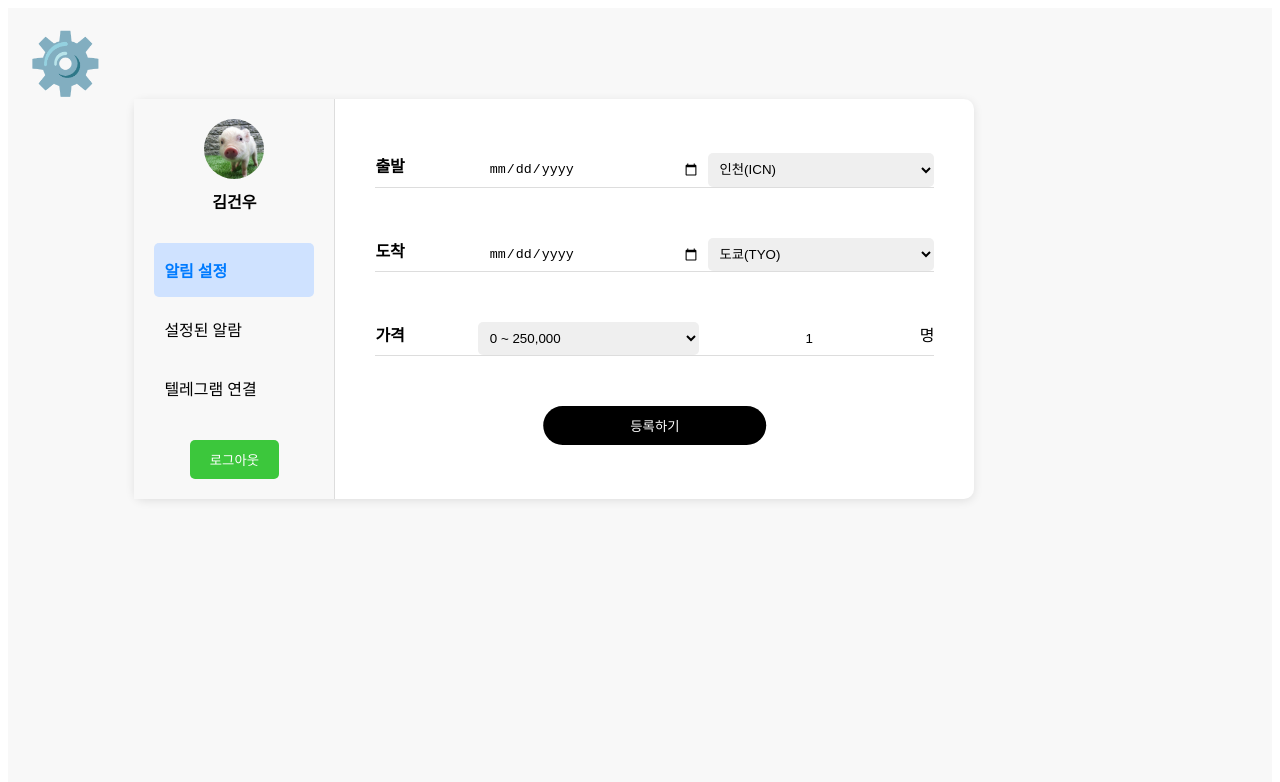
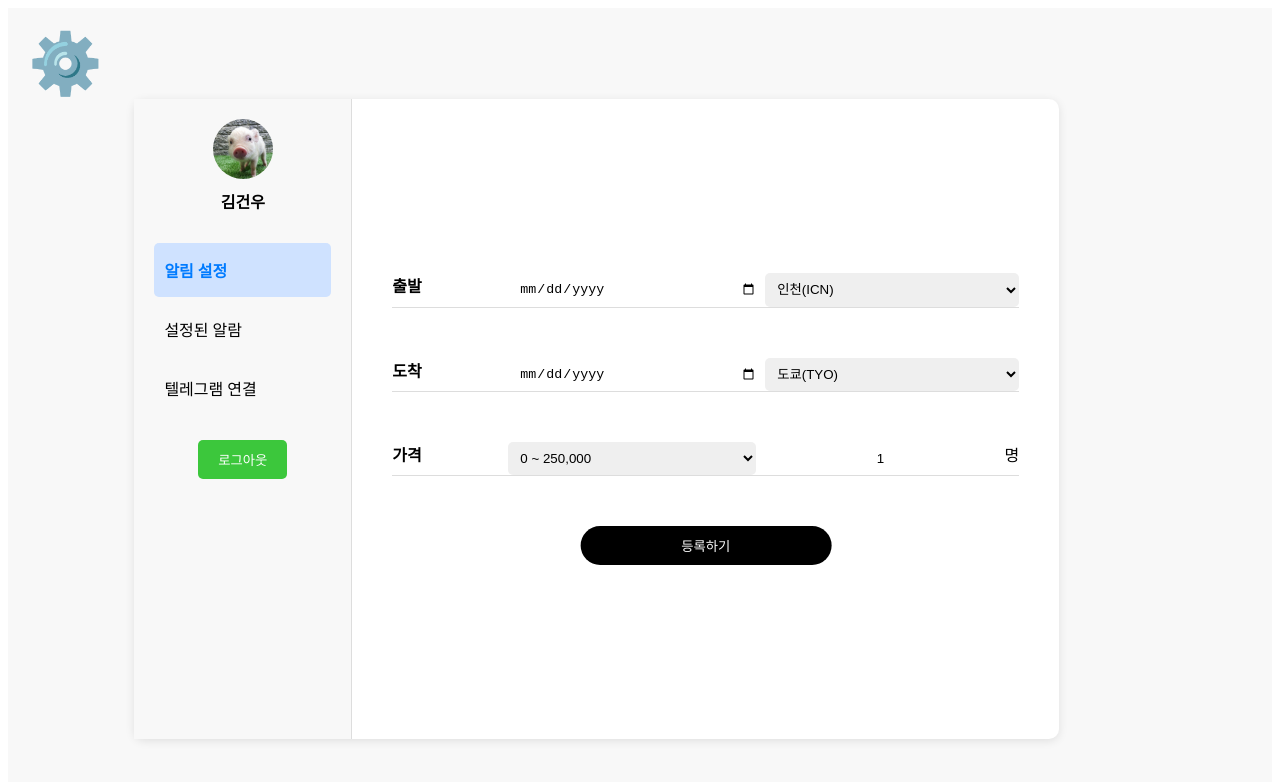
Before and after one commit to withoutsultang/FlightMore, a React (Create React App) app in the folder react/front/: page / in a window 1280 px wide. Both pictures are taken after a click on the button "네이버 로그인". Shown: the top 782 px of the page. Built offline with nearby package versions, Linux system fonts and the light colour scheme.

Commit message:
사이드바 컴포넌트 분리

```diff
--- /dev/null
+++ b/react/front/src/ui/NotificationSetting.js
@@ -0,0 +1,108 @@
+import React, { useState } from "react";
+import styled from 'styled-components';
+
+const NotificationSettings = () => {
+    const [departureDate, setDepartureDate] = useState('');
+    const [arrivalDate, setArrivalDate] = useState('');
+    const [departureLocation, setDepartureLocation] = useState('서');
+    const [arrivalLocation, setArrivalLocation] = useState('');
+    const [priceRange, setPriceRange] = useState('');
+    const [numPeople, setNumPeople] = useState('1');
+
+    return (
+        <div>
+            <InfoRow>
+                <Label>출발</Label>
+                <Input type="date" value={departureDate} onChange={(e) => setDepartureDate(e.target.value)} />
+                <Select value={departureLocation} onChange={(e) => setDepartureLocation(e.target.value)}>
+                    <option value="ICN">인천(ICN)</option>
+                    <option value="GMP">김포(GMP)</option>
+                    <option value="PUS">부산(PUS)</option>
+                </Select>
+            </InfoRow>
+            <InfoRow>
+                <Label>도착</Label>
+                <Input type="date" value={arrivalDate} onChange={(e) => setArrivalDate(e.target.value)} />
+                <Select value={arrivalLocation} onChange={(e) => setArrivalLocation(e.target.value)}>
+                    <option value="TYO">도쿄(TYO)</option>
+                    <option value="KIX">오사카(KIX)</option>
+                    <option value="FUK">후쿠오카(FUK)</option>
+                </Select>
+            </InfoRow>
+            <InfoRow>
+                <Label>가격</Label>
+                <Select value={priceRange} onChange={(e) => setPriceRange(e.target.value)}>
+                    <option value="0 ~ 250,000">0 ~ 250,000</option>
+                    <option value="250,000 ~ 500,000">250,000 ~ 500,000</option>
+                    <option value="500,000 ~ 1,000,000">500,000 ~ 1,000,000</option>
+                </Select>
+                <NumberInput type="number" min="1" value={numPeople} onChange={(e) => setNumPeople(e.target.value)} />명
+            </InfoRow>
+            <RegisterButton>등록하기</RegisterButton>
+        </div>
+    );
+};
+
+export default NotificationSettings;
+
+// 스타일 컴포넌트
+const InfoRow = styled.div`
+    display: flex;
+    justify-content: space-between;
+    margin-bottom: 50px;
+    border-bottom: 1px solid #ddd;
+`;
+
+const Label = styled.div`
+    font-weight: bold;
+    font-size: 1em;
+    flex: 1;
+`;
+
+const Input = styled.input`
+    flex: 2;
+    padding: 8px;
+    border: none;
+    border-radius: 5px;
+`;
+
+const Select = styled.select`
+    flex: 2;
+    padding: 8px;
+    border: none;
+    border-radius: 5px;
+`;
+
+const NumberInput = styled.input`
+    flex: 2;
+    padding: 8px;
+    border: none;
+    border-radius: 5px;
+    outline: none;
+    text-align: center;
+
+    // 스피너 제거
+    &::-webkit-inner-spin-button,
+    &::-webkit-outer-spin-button {
+        -webkit-appearance: none;
+        margin: 0;
+    }
+`;
+
+const RegisterButton = styled.button`
+    width: 100%;
+    max-width: 40%;
+    position: relative;
+    left: 50%;
+    transform: translateX(-50%);
+    padding: 10px;
+    background-color: #000000ff;
+    color: white;
+    border: none;
+    border-radius: 20px;
+    cursor: pointer;
+
+    &:hover {
+        background-color: #00000065;
+    }
+`;
--- /dev/null
+++ b/react/front/src/ui/SetAlarms.js
@@ -0,0 +1,12 @@
+import React from 'react';
+
+const SetAlarms = () => {
+    return (
+        <div>
+            <h2>설정된 알람</h2>
+            <p>설정된 알람 ~~</p>
+        </div>
+    );
+};
+
+export default SetAlarms;
--- /dev/null
+++ b/react/front/src/ui/TelegramConnection.js
@@ -0,0 +1,12 @@
+import React from 'react';
+
+const TelegramConnection = () => {
+    return (
+        <div>
+            <h2>텔레그램 연결</h2>
+            <p>텔레그램 연결 ~~</p>
+        </div>
+    );
+};
+
+export default TelegramConnection;
--- a/react/front/src/ui/main.js
+++ b/react/front/src/ui/main.js
@@ -2,15 +2,13 @@ import React, { useState } from "react";
 import styled from 'styled-components';
 import { useNavigate } from 'react-router-dom';
 import image from '../components/image';
+import NotificationSettings from './NotificationSetting';
+import SetAlarms from './SetAlarms';
+import TelegramConnection from './TelegramConnection';
 
 function Main() {
     const navigate = useNavigate();
-    const [departureDate, setDepartureDate] = useState('');
-    const [arrivalDate, setArrivalDate] = useState('');
-    const [departureLocation, setDepartureLocation] = useState('서');
-    const [arrivalLocation, setArrivalLocation] = useState('');
-    const [priceRange, setPriceRange] = useState('');
-    const [numPeople, setNumPeople] = useState('1');
+    const [activeSection, setActiveSection] = useState('notificationSettings');
 
     //로그아웃 시 페이지 이동(임시) 추후 수정 필요
     const handleLogout = () => {
@@ -26,40 +24,21 @@ function Main() {
               <ProfileImage src={image.img1} alt="프로필 이미지" />
               <ProfileName>김건우</ProfileName>
             </Profile>
-            <SidebarItem active>알림 설정</SidebarItem>
-            <SidebarItem>설정된 알람</SidebarItem>
-            <SidebarItem>텔레그램 연결</SidebarItem>
+            <SidebarItem
+                active={activeSection === 'notificationSettings'}
+                onClick={() => setActiveSection('notificationSettings')}>알림 설정</SidebarItem>
+            <SidebarItem
+              active={activeSection === 'setAlarms'}
+              onClick={() => setActiveSection('setAlarms')}>설정된 알람</SidebarItem>
+            <SidebarItem
+              active={activeSection === 'telegram'}
+              onClick={() => setActiveSection('telegram')}>텔레그램 연결</SidebarItem>
             <Logout><LogoutButton onClick={handleLogout}>로그아웃</LogoutButton></Logout>
           </Sidebar>
           <Content>
-            <InfoRow>
-              <Label>출발</Label>
-              <Input type="date" value={departureDate} onChange={(e) => setDepartureDate(e.target.value)} />
-              <Select value={departureLocation} onChange={(e) => setDepartureLocation(e.target.value)}>
-                  <option value="ICN">인천(ICN)</option>
-                  <option value="GMP">김포(GMP)</option>
-                  <option value="PUS">부산(PUS)</option>
-              </Select>
-            </InfoRow>
-            <InfoRow>
-              <Label>도착</Label>
-              <Input type="date" value={arrivalDate} onChange={(e) => setArrivalDate(e.target.value)} />
-              <Select value={arrivalLocation} onChange={(e) => setArrivalLocation(e.target.value)}>
-                  <option value="TYO">도쿄(TYO)</option>
-                  <option value="KIX">오사카(KIX)</option>
-                  <option value="FUK">후쿠오카(FUK)</option>
-              </Select>
-            </InfoRow>
-            <InfoRow>
-              <Label>가격</Label>
-              <Select value={priceRange} onChange={(e) => setPriceRange(e.target.value)}>
-                <option value="0 ~ 250,000">0 ~ 250,000</option>
-                <option value="250,000 ~ 500,000">250,000 ~ 500,000</option>
-                <option value="500,000 ~ 1,000,000">500,000 ~ 1,000,000</option>
-              </Select>
-              <NumberInput type="number" min="1" value={numPeople} onChange={(e) => setNumPeople(e.target.value)} />명
-            </InfoRow>
-            <RegisterButton>등록하기</RegisterButton>
+            {activeSection === 'notificationSettings' && <NotificationSettings />}
+            {activeSection === 'setAlarms' && <SetAlarms />}
+            {activeSection === 'telegram' && <TelegramConnection />}
           </Content>
         </InfoContainer>
       </Container>
@@ -84,6 +63,29 @@ const Title = styled.div`
   font-size: 60px;
 `;
 
+const InfoContainer = styled.div`
+  display: flex;
+  flex-direction: row;
+  width: 100%;
+  max-width: 70%;
+  height: 100%;
+  max-height: 80%;
+  margin: 20px 0px 0px 10%;
+  padding: 0px 40px 0px 0px;
+  background-color: white;
+  border-radius: 10px;
+  box-shadow: 0 2px 10px rgba(0, 0, 0, 0.1);
+`;
+
+const Sidebar = styled.div`
+  width: 20%;
+  background-color: #f8f8f8;
+  padding: 20px;
+  display: flex;
+  flex-direction: column;
+  border-right: 1px solid #ddd;
+`;
+
 //사이드바 프로필 영역
 const Profile = styled.div`
   display: flex;
@@ -103,6 +105,20 @@ const ProfileName = styled.div`
   font-size: 1em;
   font-weight: bold;
   margin-bottom: 10px;
+`;
+
+const SidebarItem = styled.div`
+  padding: 15px 10px;
+  margin-bottom: 5px;
+  background-color: ${(props) => (props.active ? '#cfe2ff' : 'transparent')};
+  color: ${(props) => (props.active ? '#007bff' : '#000')};
+  font-weight: ${(props) => (props.active ? 'bold' : 'normal')};
+  cursor: pointer;
+  border-radius: 5px;
+
+  &:hover {
+    background-color: #d4e6ff;
+  }
 `;
 
 //사이드바 로그아웃 영역
@@ -125,43 +141,6 @@ const LogoutButton = styled.button`
   }
 `;
 
-const InfoContainer = styled.div`
-  display: flex;
-  flex-direction: row;
-  width: 100%;
-  max-width: 800px;
-  height: 100%;
-  max-height: 400px;
-  margin: 20px 0px 0px 10%;
-  padding: 0px 40px 0px 0px;
-  background-color: white;
-  border-radius: 10px;
-  box-shadow: 0 2px 10px rgba(0, 0, 0, 0.1);
-`;
-
-const Sidebar = styled.div`
-  width: 20%;
-  background-color: #f8f8f8;
-  padding: 20px;
-  display: flex;
-  flex-direction: column;
-  border-right: 1px solid #ddd;
-`;
-
-const SidebarItem = styled.div`
-  padding: 15px 10px;
-  margin-bottom: 5px;
-  background-color: ${(props) => (props.active ? '#cfe2ff' : 'transparent')};
-  color: ${(props) => (props.active ? '#007bff' : '#000')};
-  font-weight: ${(props) => (props.active ? 'bold' : 'normal')};
-  cursor: pointer;
-  border-radius: 5px;
-
-  &:hover {
-    background-color: #d4e6ff;
-  }
-`;
-
 const Content = styled.div`
   flex: 1;
   padding-left: 40px;
@@ -169,64 +148,3 @@ const Content = styled.div`
   flex-direction: column;
   justify-content: center;
 `;
-
-const InfoRow = styled.div`
-  display: flex;
-  justify-content: space-between;
-  margin-bottom: 50px;
-  border-bottom: 1px solid #ddd;
-`;
-
-const Label = styled.div`
-  font-weight: bold;
-  font-size: 1em;
-  flex: 1;
-`;
-
-const Input = styled.input`
-  flex: 2;
-  padding: 8px;
-  border: none;
-  border-radius: 5px;
-`;
-
-const Select = styled.select`
-  flex: 2;
-  padding: 8px;
-  border: none;
-  border-radius: 5px;
-`;
-
-const NumberInput = styled.input`
-  flex: 2;
-  padding: 8px;
-  border: none;
-  border-radius: 5px;
-  outline: none;
-  text-align: center;
-
-  // 스피너 제거
-  &::-webkit-inner-spin-button,
-  &::-webkit-outer-spin-button {
-    -webkit-appearance: none;
-    margin: 0;
-  }
-`;
-
-const RegisterButton = styled.button`
-  width: 100%;
-  max-width: 40%;
-  position: relative;
-  left: 50%;
-  transform: translateX(-50%);
-  padding: 10px;
-  background-color: #000000ff;
-  color: white;
-  border: none;
-  border-radius: 20px;
-  cursor: pointer;
-
-  &:hover {
-    background-color: #00000065;
-  }
-`;
```
